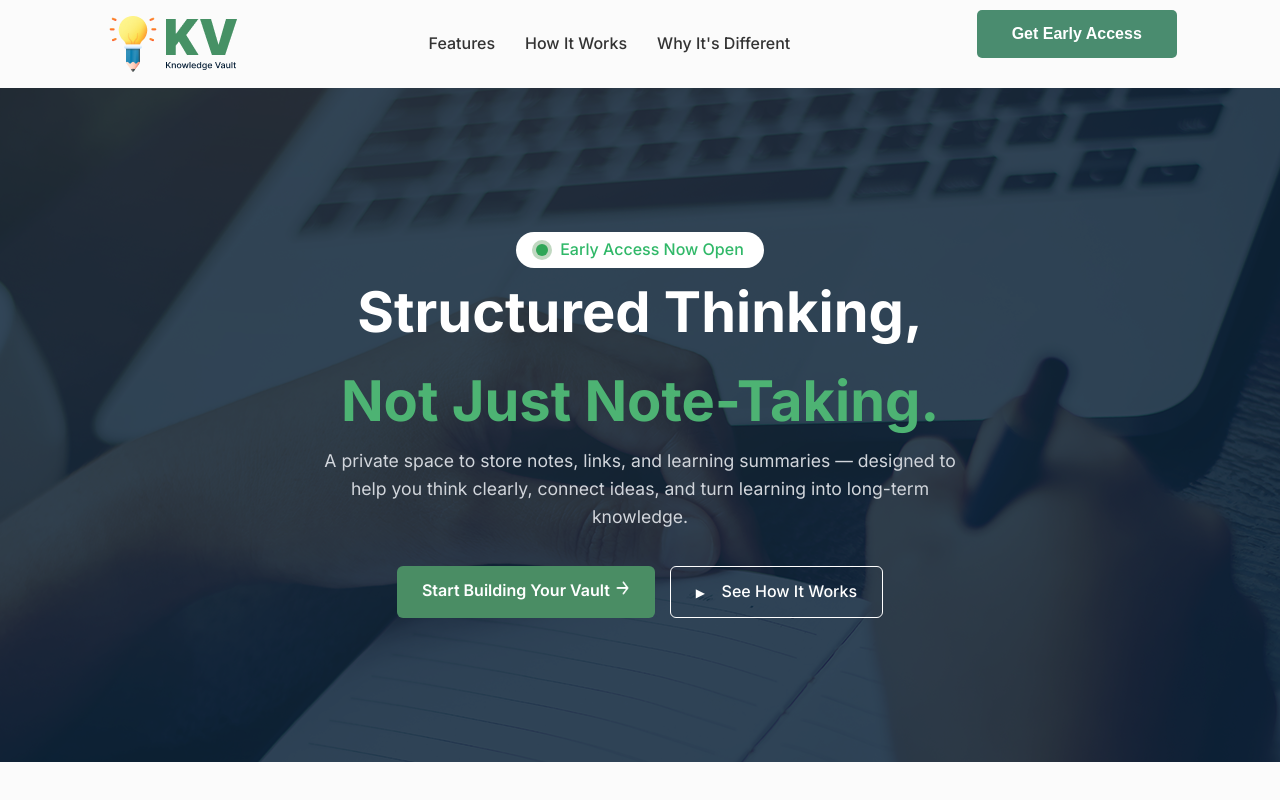
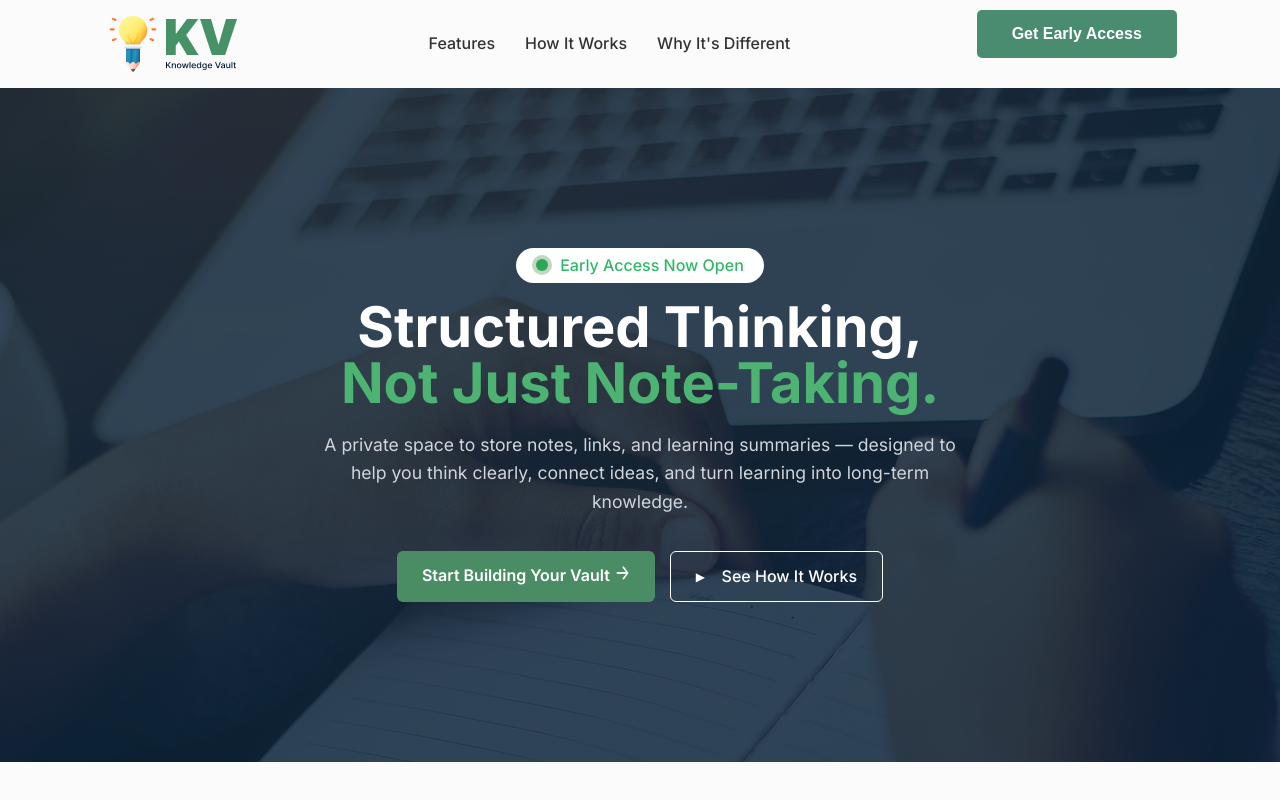
Before and after one commit to anawarhossain/Knowledge-Vault, a plain HTML site: page index.html in a window 1280 px wide. Shown: the top 800 px of the page. Drawn offline with Linux system fonts and the light colour scheme.

Commit message:
margin padding update

```diff
--- a/style.css
+++ b/style.css
@@ -93,6 +93,7 @@ body {
     border-radius: 50px;
     align-items: center;
     justify-content: center;
+    margin-bottom: 16px;
 }
 .dot {
   height: 12px;
@@ -125,6 +126,7 @@ body {
     font-weight: 700;
     text-align: center;
     align-items: center;
+    line-height: 1;
 }
 
 .highlight {
@@ -136,6 +138,7 @@ body {
     line-height: 1.6;
     color: #d1d5db;
     margin-bottom: 35px;
+    margin-top: 20px;
     max-width: 650px;
     margin-left: auto;
     margin-right: auto;
@@ -203,7 +206,6 @@ body {
 .header h1 {
     font-size: 48px;
     font-weight: 700;
-    margin-bottom: 15px;
     color: #001931;
 }
 
```
